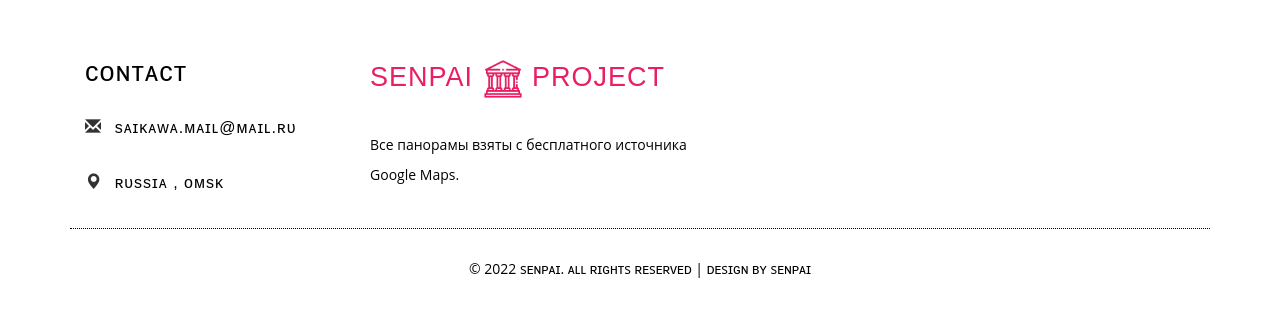
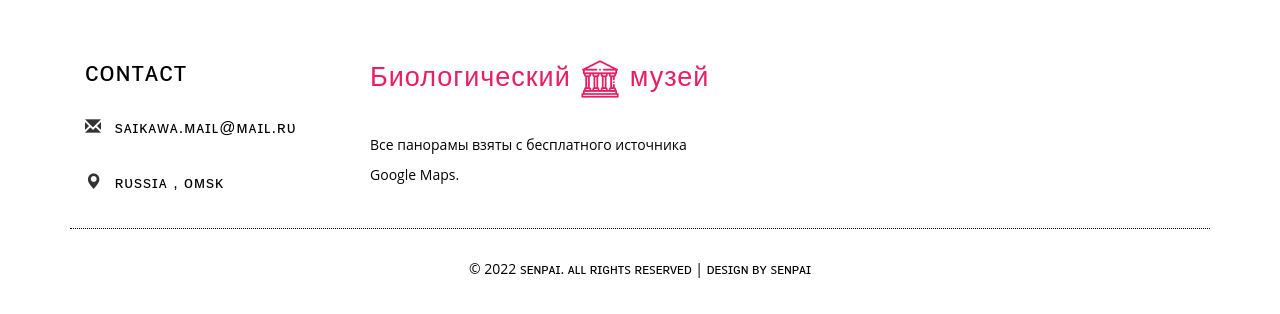
Before and after one commit to senpay701/project, a plain HTML site: page index.html in a window 1280 px wide. Shown: the part 6303-6617 px from the top of the page. Drawn offline with Linux system fonts and the light colour scheme.

Commit message:
Update index.html

```diff
--- a/index.html
+++ b/index.html
@@ -138,7 +138,7 @@
 			</ul>
 		</div>
 		<div class="col-md-4 footer-right-w3">
-			<a href="index.html"><h4>SENPAI <img src="images/f1.png" alt=" " /> PROJECT</h4></a>
+			<a href="index.html"><h4>Биологический <img src="images/f1.png" alt=" " /> музей</h4></a>
 			<a href="https://www.google.com.mt/maps/place/Государственный+биологический+музей+им.+К.А.+Тимирязева/@55.764352,37.5540052,14z/data=!4m12!1m6!3m5!1s0x46b54a2dec62240f:0xc7e41ca588636065!2z0JPQvtGB0YPQtNCw0YDRgdGC0LLQtdC90L3Ri9C5INCx0LjQvtC70L7Qs9C40YfQtdGB0LrQuNC5INC80YPQt9C10Lkg0LjQvC4g0Jou0JAuINCi0LjQvNC40YDRj9C30LXQstCw!8m2!3d55.764352!4d37.5715147!3m4!1s0x46b54a2dec62240f:0xc7e41ca588636065!8m2!3d55.764352!4d37.5715147"><p>Все панорамы взяты с бесплатного источника Google Maps.</p></a>
 		</div>
 		<div class="clearfix"></div>
```
